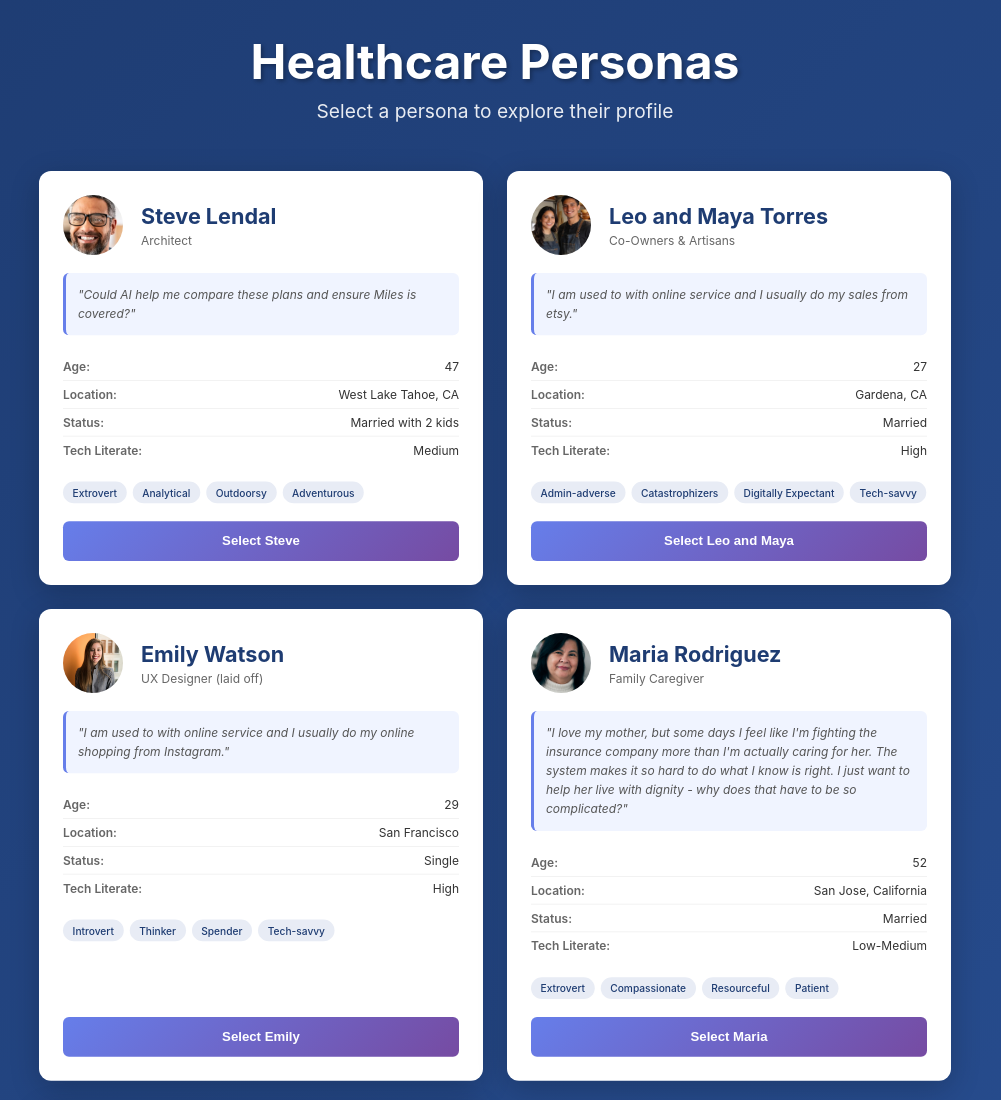
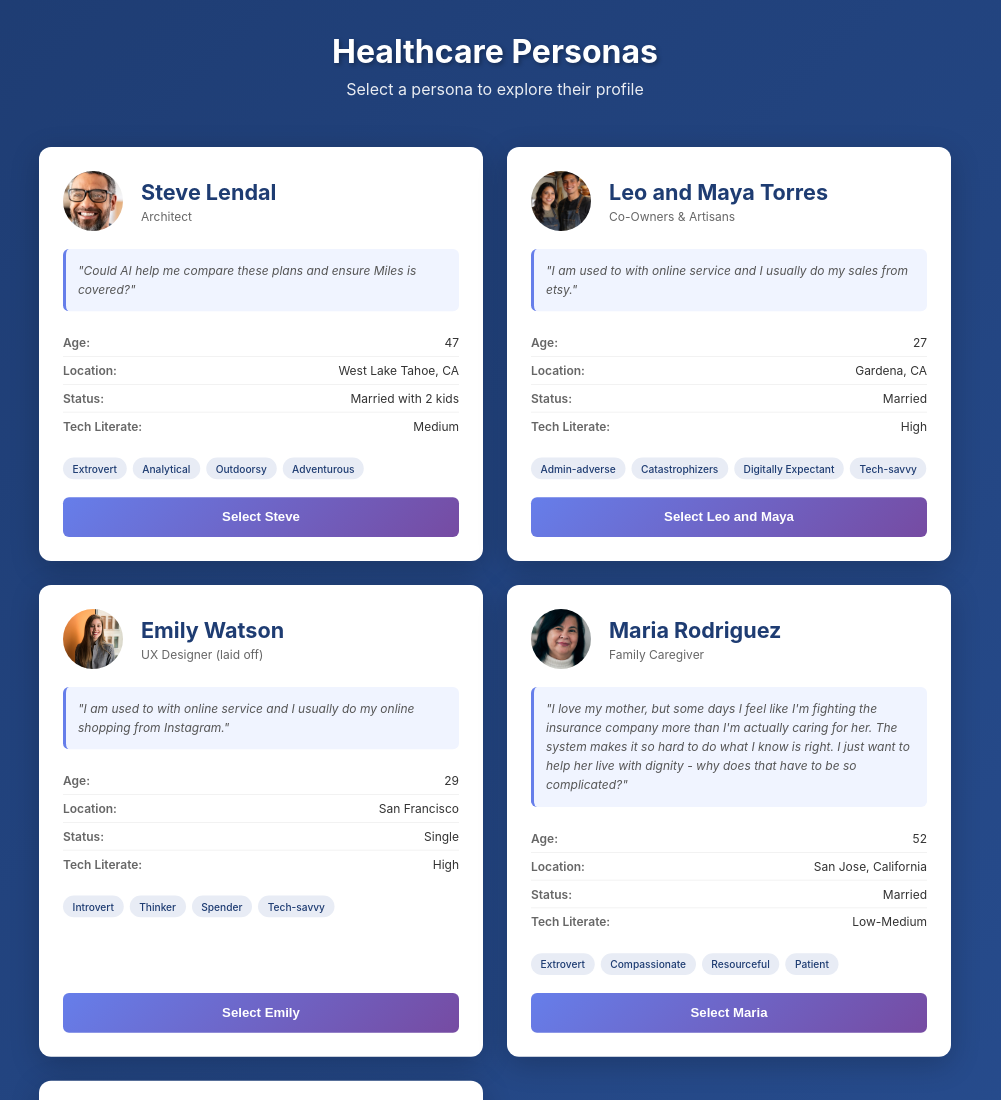
Before and after one commit to wombatlabs-dan/healthcare-personas, a plain HTML site: page index.html in a window 1280 px wide. Shown: the top 1100 px of the page, without its empty margins (145-1146 px from the left). Drawn offline with Linux system fonts and the light colour scheme.

Commit message:
reduced size of title text in styles.css

```diff
--- a/styles.css
+++ b/styles.css
@@ -24,14 +24,14 @@ header {
 }
 
 header h1 {
-    font-size: 3rem;
+    font-size: 2rem;
     font-weight: 700;
     margin-bottom: 0.5rem;
     text-shadow: 2px 2px 4px rgba(0, 0, 0, 0.3);
 }
 
 .subtitle {
-    font-size: 1.2rem;
+    font-size: 1rem;
     opacity: 0.9;
 }
 
```
